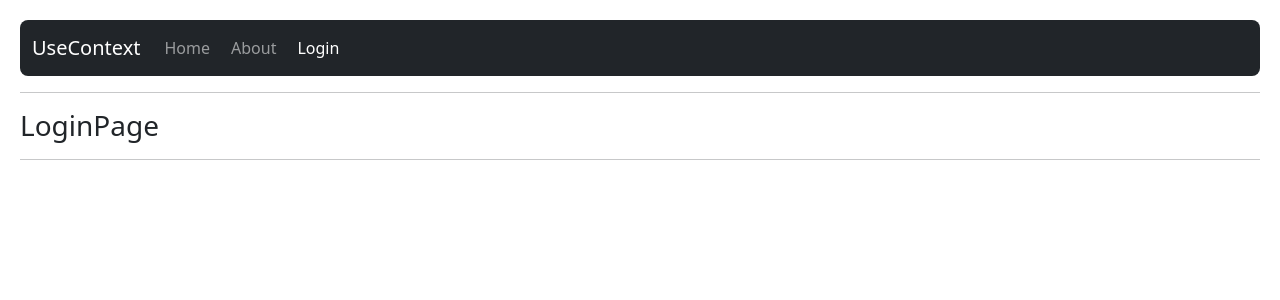
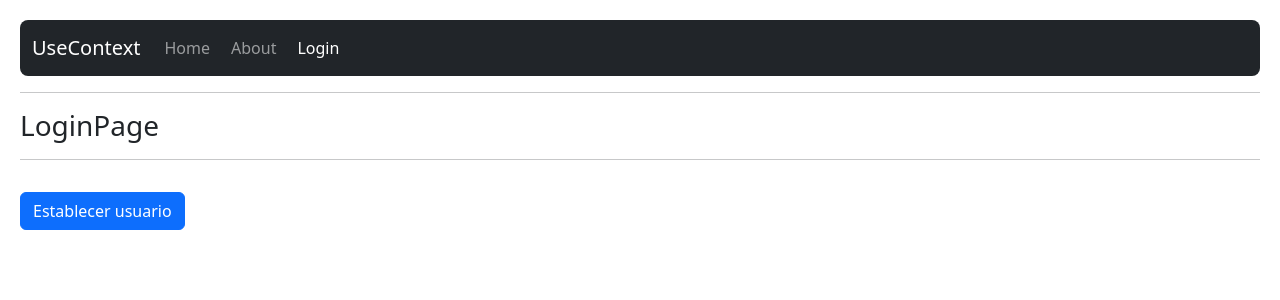
Before and after one commit to Igte312/05-hook-app, a React (Vite) app: page /login in a window 1280 px wide. Shown: the top 300 px of the page. Built offline with nearby package versions, Linux system fonts and the light colour scheme.

Commit message:
termina, falta test

```diff
--- a/src/09-useContext/HomePage.jsx
+++ b/src/09-useContext/HomePage.jsx
@@ -1,9 +1,21 @@
+import { useContext } from "react"
+import { UserContext } from "./context/UserContext";
 
 export const HomePage = () => {
+
+const { user } = useContext( UserContext );
+
+
     return (
         <>
-            <h3>HomePage</h3>
+            <h3>HomePage <small>{ user?.name }</small></h3>
             <hr />
+
+            <pre>
+                { JSON.stringify( user, null, 3 )}
+            </pre>
+
+
         </>
     )
 }
--- a/src/09-useContext/LoginPage.jsx
+++ b/src/09-useContext/LoginPage.jsx
@@ -1,9 +1,25 @@
+import { useContext } from "react";
+import { UserContext } from "./context/UserContext";
 
 export const LoginPage = () => {
+
+    const { user, setUser } = useContext( UserContext );
+
     return (
         <>
             <h3>LoginPage</h3>
             <hr />
+
+            <pre>
+                { JSON.stringify( user, null, 3)}
+            </pre>
+
+            <button
+                className="btn btn-primary"
+                onClick={ () => setUser({ id: 123, name: 'Juan', mail: 'juan@juan.cl'})}
+            >
+                Establecer usuario
+            </button>
         </>
     )
 }
--- a/src/09-useContext/context/UserProvider.jsx
+++ b/src/09-useContext/context/UserProvider.jsx
@@ -1,14 +1,21 @@
+import { useState } from "react";
 import { UserContext } from "./UserContext";
 
-const user = {
-    id: 123,
-    name: 'Fernando Herrera',
-    email: 'fernando@google.com'
-}
+// const user = {
+//     id: 123,
+//     name: 'Fernando Herrera',
+//     email: 'fernando@google.com'
+// }
+
 export const UserProvider = ({ children }) => {
+
+  const [user, setUser] = useState();
+
+
   return (
-    <UserContext.Provider value={{ hola: 'Mundo', user: user }}>
-        { children }
+    // <UserContext.Provider value={{ hola: 'Mundo', user: user }}>
+    <UserContext.Provider value={{ user, setUser }}>
+      {children}
     </UserContext.Provider>
   )
 }
```
